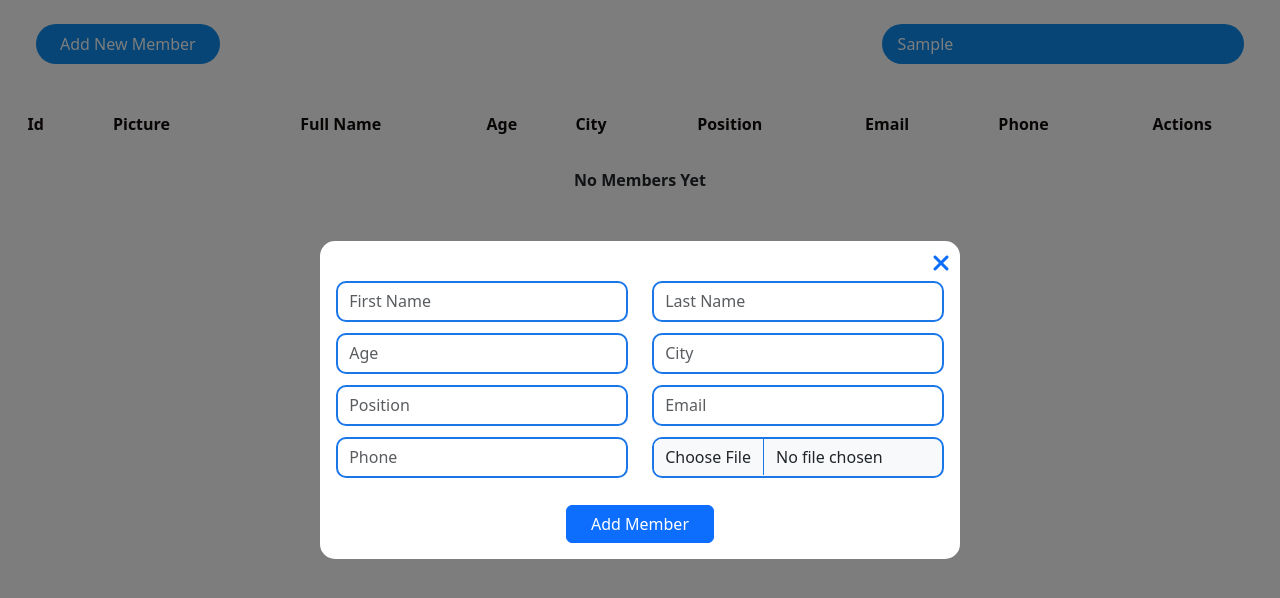
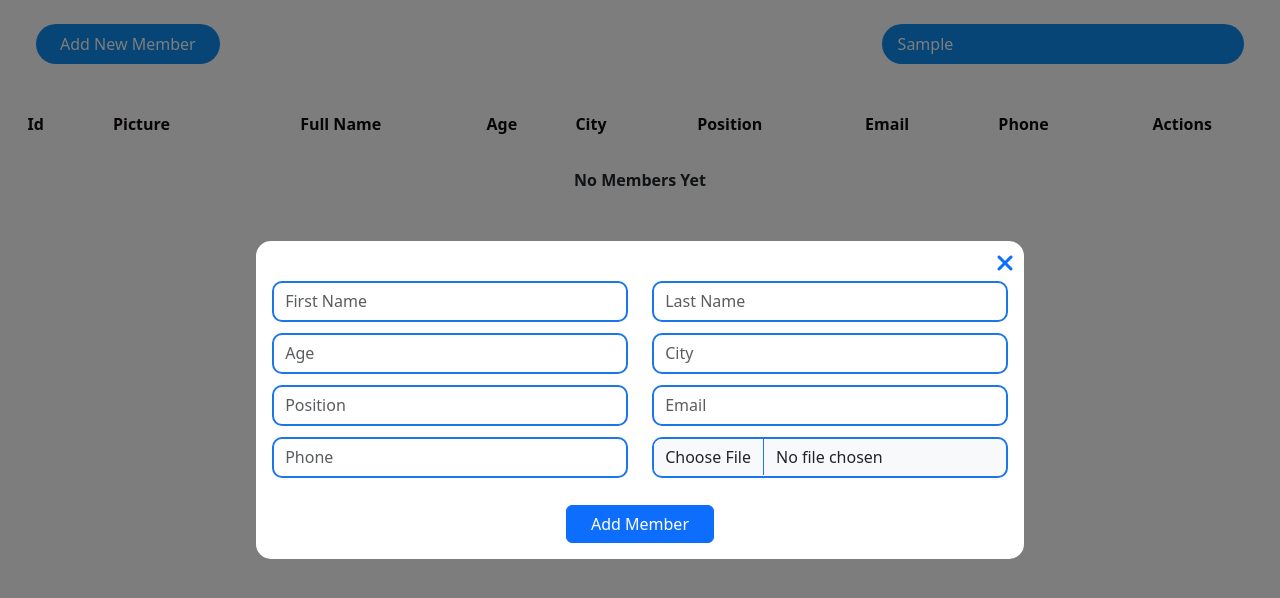
Before and after one commit to Islamkandi1/add-member, a plain HTML site: page index.html in a window 1280 px wide. Both pictures are taken after typing "Sample" into the empty fields and a click on the button "Add New Member". Drawn offline with Linux system fonts and the light colour scheme.

Commit message:
make box resposive

```diff
--- a/css/style.css
+++ b/css/style.css
@@ -55,6 +55,7 @@
     padding: 1rem;
     padding-top: 2.5rem;
     border-radius: 15px;
+    width: 100%;
     #x-mark {
       position: absolute;
       top: 10px;
@@ -91,5 +92,10 @@ i {
   }
 }
 #wrong{
-  background-color: rgb(250, 29, 29);
+  background-color: #fa1d1d;
 }
+@media screen and (width >=768px) {
+  .box-all .box{
+    width: 60%;
+  }
+}
--- a/index.html
+++ b/index.html
@@ -58,7 +58,7 @@
       id="all-box"
       class="d-flex justify-content-center align-items-center d-none box-all"
     >
-      <section class="box w-50 position-relative" id="mini-box">
+      <section class="box  position-relative" id="mini-box">
         <i class="fa-solid fa-xmark text-primary" id="x-mark"></i>
         <form action="" class="text-center" id="form">
           <div class="row row-cols-2">
```
